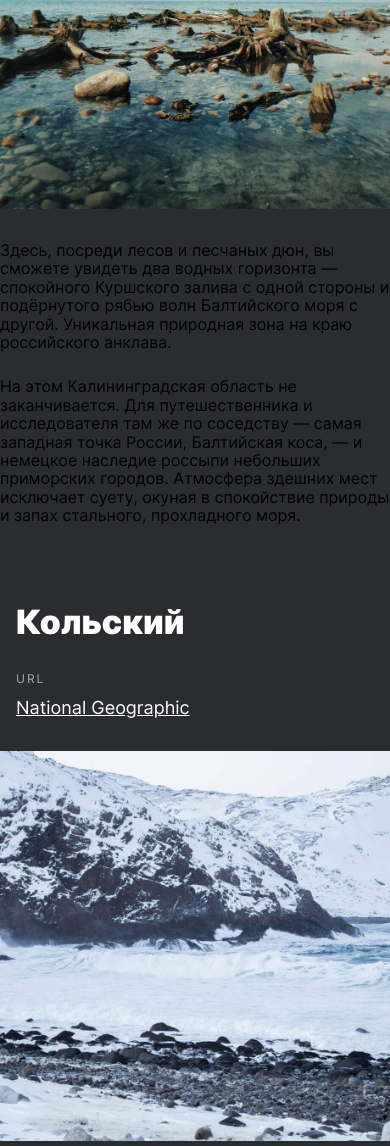
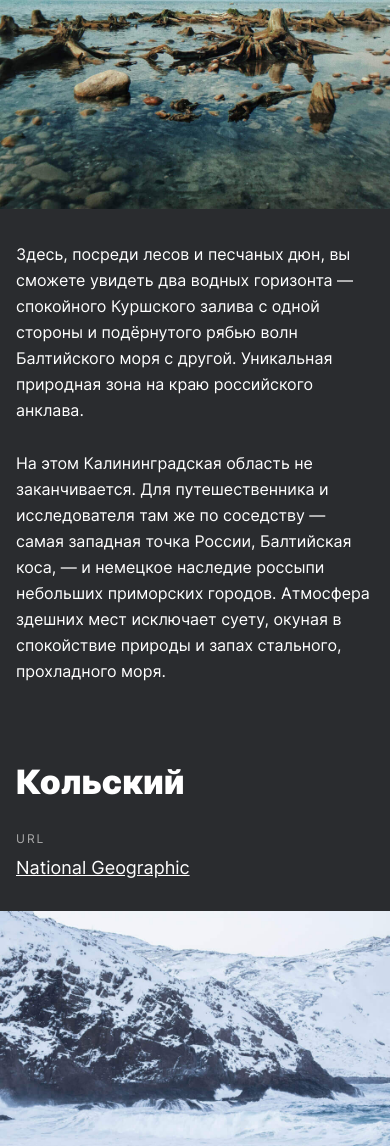
Before and after one commit to NikolayDok/russian-travel, a plain HTML site: page index.html in a window 390 px wide. Shown: the part 5285-6431 px from the top of the page. Drawn offline with Linux system fonts and the light colour scheme; files whose address does not match are found by name.

Commit message:
Fixed error

```diff
--- a/blocks/place/__text/place__text.css
+++ b/blocks/place/__text/place__text.css
@@ -1,4 +1,4 @@
-.plase__text {
+.place__text {
   font-style: normal;
   font-weight: 400;
   font-size: 18px;
@@ -7,13 +7,13 @@
 }
 
 @media screen and (max-width: 768px) {
-  .plase__text {
+  .place__text {
     font-size: 16px;
   }
 }
 
 @media screen and (max-width: 650px) {
-  .plase__text {
+  .place__text {
     font-size: 16px;
     padding: 0 16px;
   }
```
